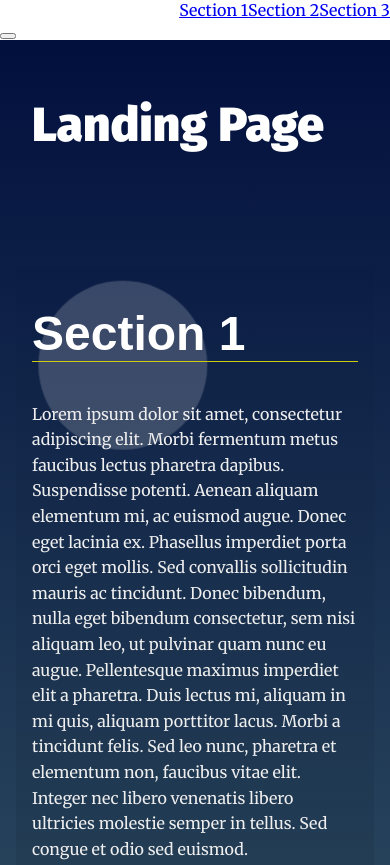
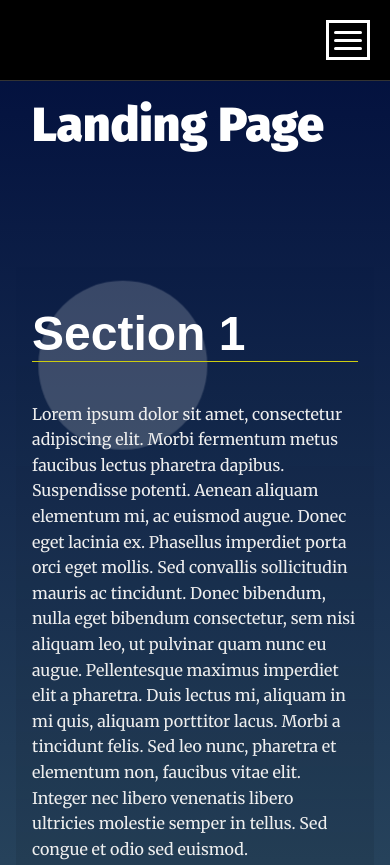
Before and after one commit to adlymagdy/udacity-landing-page, a plain HTML site: page index.html in a window 390 px wide. Shown: the top 865 px of the page. Drawn offline with Linux system fonts and the light colour scheme.

Commit message:
- Added styling to the navbar - Added styling for smaller screens

```diff
--- a/css/styles.css
+++ b/css/styles.css
@@ -64,29 +64,146 @@ section {
 /* ---- Module Rules ---- */
 
 /* Navigation Styles*/
+
+.navbar__menu {
+    background-color: #000;
+    color: #fff;
+    border-bottom: 1px solid rgba(255,255,255,0.2);
+    width: 100%;
+    height: 80px;
+    line-height: 80px;
+    font-size: 18px;
+    padding: 0 30px;
+    position: fixed;
+    top: 0;
+    left: 0;
+    z-index: 10;
+}
+
 .navbar__menu ul {
-    padding-left: 0;
+    /*padding-left: 0;*/
     margin: 0;
     text-align: right;
+    float: right;
+    list-style: none;
+    height: inherit;
+    line-height: inherit;
+    padding: 0 50px;
 }
 
 .navbar__menu li {
     display: inline-block;
 }
 
-.navbar__menu .menu__link {
-    display: block;
-    padding: 1em;
-    font-weight: bold;
+.navbar__menu a {
     text-decoration: none;
-    color: #000;
+    color: #ffffff;
 }
 
-.navbar__menu .menu__link:hover {
-    background: #333;
-    color: #fff;
-    transition: ease 0.3s all;
+.navbar__menu ul li a {
+     display: block;
+     text-align: center;
+     min-width: 120px;
+     padding: 0 30px;
+ }
+
+.navbar__menu ul li a:hover {
+    background-color: rgba(255,255,255,0.15);
 }
+.navbar__menu .navbar-toggler {
+    display: none;
+}
+
+@media (max-width: 991px) {
+    .navbar__menu ul {
+        padding: 0 10px;
+    }
+    .navbar__menu ul li a {
+        min-width: 100px;
+        padding: 0 20px;
+    }
+}
+
+@media (max-width: 767px) {
+    .navbar__menu {
+        padding: 0;
+    }
+    .navbar__menu ul {
+        width: 100%;
+        padding: 0;
+        background-color: rgba(0,0,0,0.9);
+        height: 100vh;
+        max-height: 0;
+        overflow: hidden;
+        transition: all ease-in-out 0.3s;
+    }
+    .navbar__menu ul.open {
+        max-height: 100vh;
+    }
+    .navbar__menu ul li {
+        width: 100%;
+    }
+    .navbar__menu ul li a {
+        padding: 0;
+    }
+    .navbar__menu .navbar-toggler {
+        display: block;
+        position: absolute;
+        height: 40px;
+        top: 20px;
+        right: 20px;
+        background-color: transparent;
+        color: #fff;
+        border: 3px solid #fff;
+        outline: none;
+        padding: 0 5px;
+        cursor: pointer;
+    }
+    .navbar__menu .navbar-toggler span,
+    .navbar__menu .navbar-toggler span::before,
+    .navbar__menu .navbar-toggler span::after {
+        display: block;
+        content: '';
+        background-color: #fff;
+        height: 3px;
+        width: 28px;
+        border-radius: 4px;
+        transition: all ease-in-out 0.3s;
+    }
+    .navbar__menu .navbar-toggler span::before {
+        transform: translateY(-8px);
+    }
+    .navbar__menu .navbar-toggler span::after {
+        transform: translateY(5px);
+    }
+
+    .navbar__menu .navbar-toggler.open-navbar-toggler span {
+        background-color: transparent;
+    }
+    .navbar__menu .navbar-toggler.open-navbar-toggler span::before {
+        transform: translateY(0px) rotate(45deg);
+    }
+    .navbar__menu .navbar-toggler.open-navbar-toggler span::after {
+        transform: translateY(-3px) rotate(-45deg);
+    }
+}
+
+
+/*.navbar__menu .menu__link {*/
+/*    display: block;*/
+/*    padding: 1em;*/
+/*    font-weight: bold;*/
+/*    text-decoration: none;*/
+/*    color: #000;*/
+/*}*/
+
+/*.navbar__menu .menu__link:hover {*/
+/*    background: #333;*/
+/*    color: #fff;*/
+/*    transition: ease 0.3s all;*/
+/*}*/
+
+
 
 /* Header Styles */
 .page__header {
@@ -141,7 +258,7 @@ section:nth-of-type(odd) .landing__container::before {
     height: 20vh;
     border-radius: 50%;
     opacity: 0;
-    transition: ease 0.5s all;
+    /*transition: ease 0.5s all;*/
 }
 
 section:nth-of-type(even) .landing__container::before {
@@ -156,7 +273,7 @@ section:nth-of-type(even) .landing__container::before {
     height: 10vh;
     border-radius: 50%;
     opacity: 0;
-    transition: ease 0.5s all;
+    /*transition: ease 0.5s all;*/
 }
 
 section:nth-of-type(3n) .landing__container::after {
@@ -171,7 +288,7 @@ section:nth-of-type(3n) .landing__container::after {
     height: 10vh;
     border-radius: 50%;
     opacity: 0;
-    transition: ease 0.5s all;
+    /*transition: ease 0.5s all;*/
 }
 
 section:nth-of-type(3n + 1) .landing__container::after {
@@ -186,7 +303,7 @@ section:nth-of-type(3n + 1) .landing__container::after {
     height: 15vh;
     border-radius: 50%;
     opacity: 0;
-    transition: ease 0.5s all;
+    /*transition: ease 0.5s all;*/
 }
 
 
```
